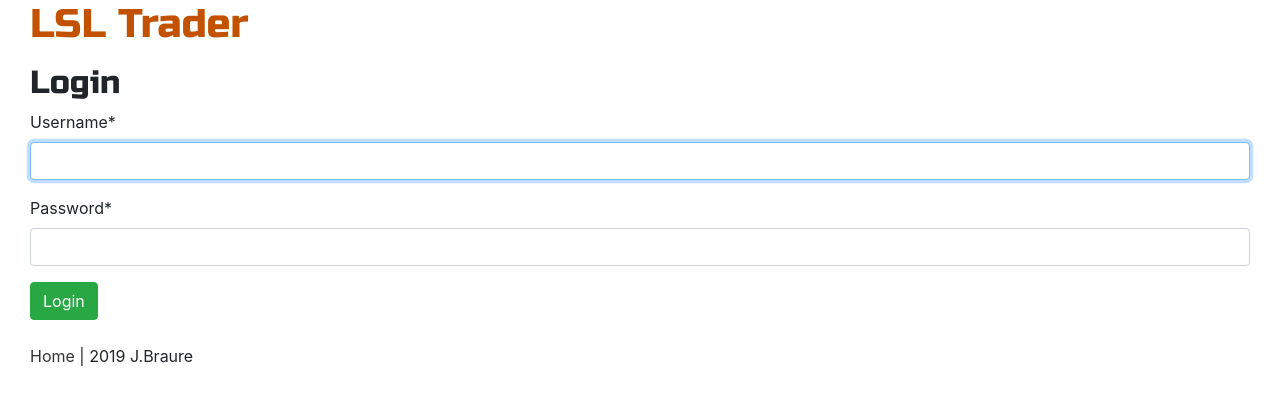
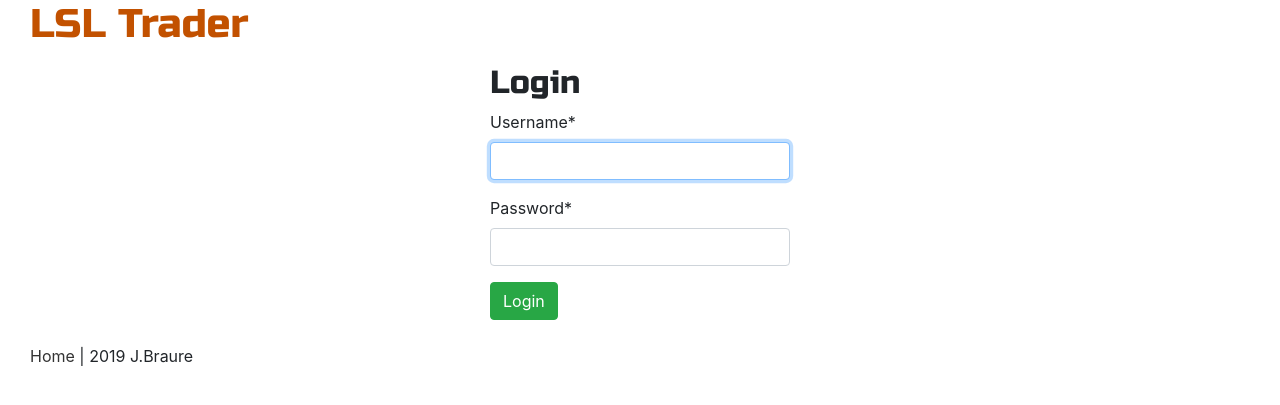
Before and after one commit to jbraure/JustInvest, a Django app: page /login/ in a window 1280 px wide. Shown: the top 405 px of the page. Run offline with Django 3.2, Linux system fonts and the light colour scheme; some libraries are stand-ins or nearby versions.

Commit message:
centered login form

```diff
--- a/trades/static/trades/css/main.css
+++ b/trades/static/trades/css/main.css
@@ -17,6 +17,10 @@ body {
 td.right-align {
     text-align: right
 }
+div.narrow-centered {
+  width:300px;
+  margin: auto;
+}
 /* .footer { margin-top: 1em; color: #333; }
 .trades-table { border-spacing: 0; padding-top: 1em; }
 .trades-table thead { background-color: #333; color: #fff;
--- a/trades/templates/registration/login.html
+++ b/trades/templates/registration/login.html
@@ -2,12 +2,14 @@
 {% load crispy_forms_tags %}
 {% block title%}Insert a new trade{% endblock title %}
 {% block page-content %}
+<div class="narrow-centered">
   <h2>Login</h2>
   <form method="post">
     {% csrf_token %}
     {{ form|crispy }}
     <button type="submit" class="btn btn-success">Login</button>
   </form>
+</div>
 {% endblock page-content %}
 {% block footer %}
   {% include "trades/footer.html" %}
```
